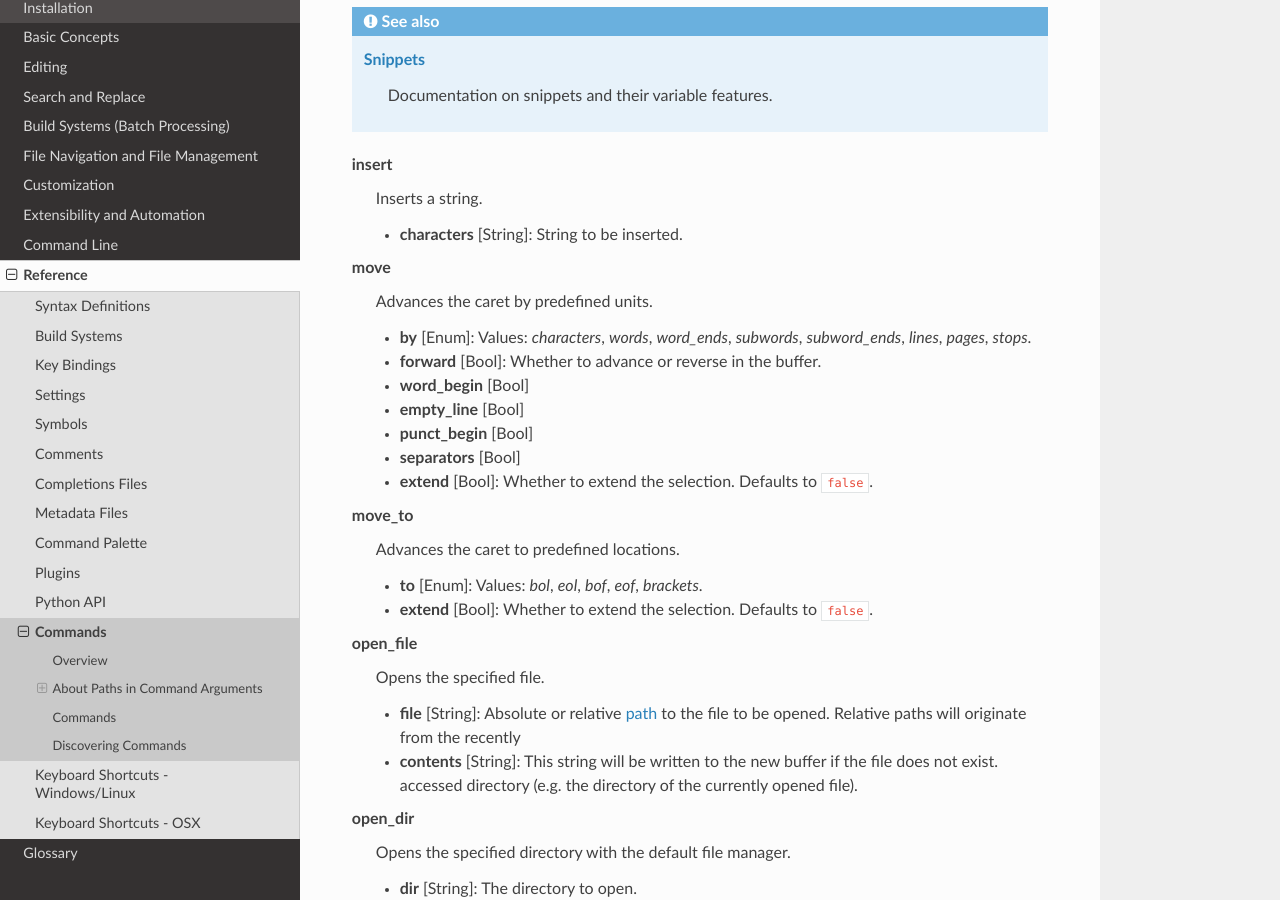
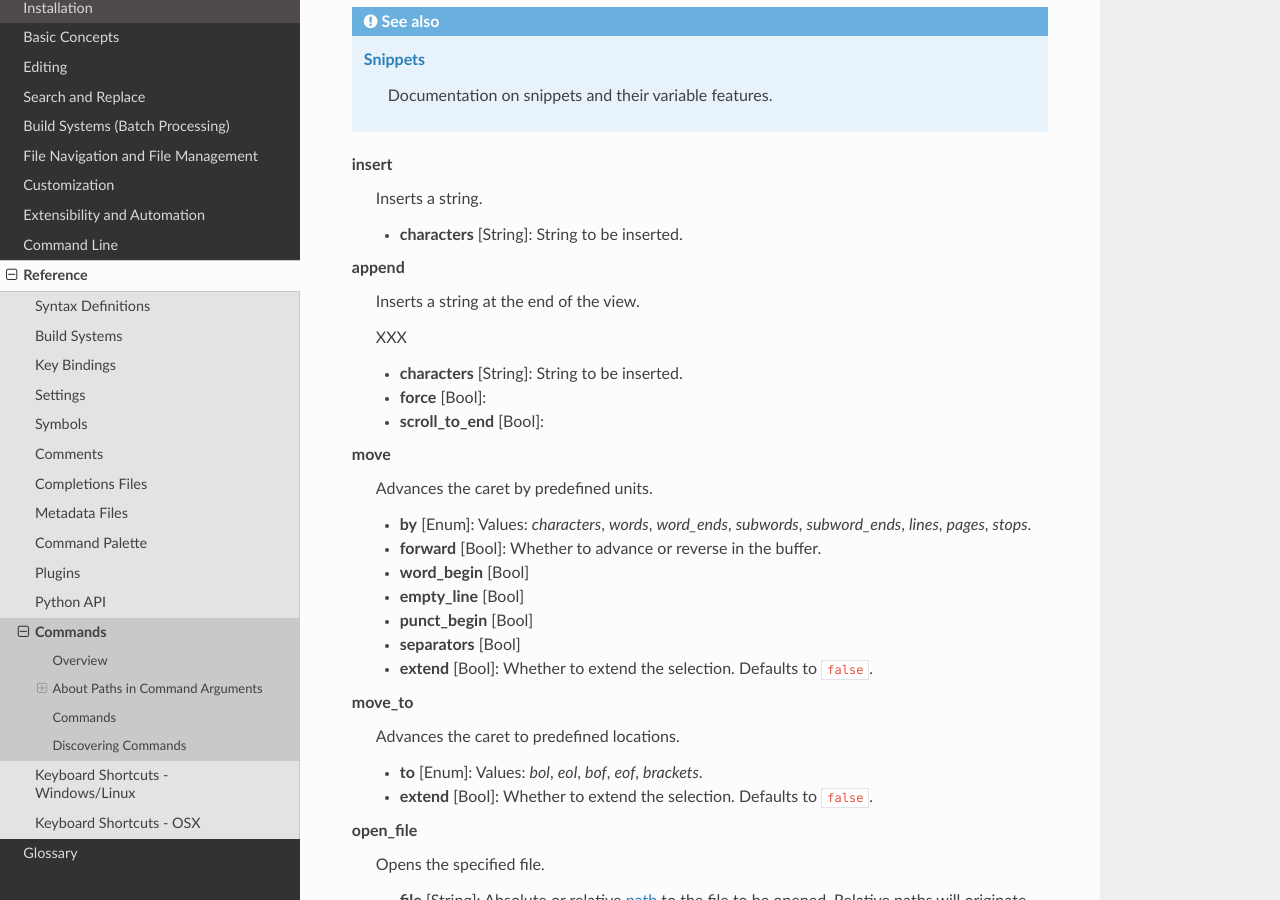
Before and after one commit to guillermooo/sublime-undocs, a Sphinx documentation site: the page built from source/reference/commands.rst, in a window 1280 px wide and 900 px high, scrolled down 1539 px. Built offline with Sphinx 7.4.7 and the Read the Docs theme 2.0.0, drawn with Linux system fonts in a browser that asks for light colours.

Commit message:
Add append command to reference

```diff
--- a/source/reference/commands.rst
+++ b/source/reference/commands.rst
@@ -90,6 +90,15 @@ Commands
 	Inserts a string.
 
 	- **characters** [String]: String to be inserted.
+
+**append**
+	Inserts a string at the end of the view.
+
+	XXX
+
+	- **characters** [String]: String to be inserted.
+	- **force** [Bool]:
+	- **scroll_to_end** [Bool]:
 
 **move**
 	Advances the caret by predefined units.
```
